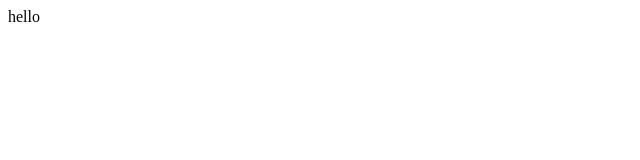
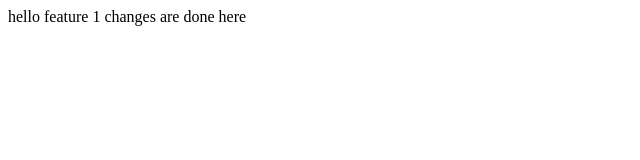
Before and after one commit to PraveenHelavi/Localrepo, a plain HTML site: page index.html in a window 1280 px wide. Shown: the whole page, without its empty margins (0-640 px from the left). Drawn offline with Linux system fonts and the light colour scheme.

Commit message:
add new addition

```diff
--- a/index.html
+++ b/index.html
@@ -1,3 +1,4 @@
 <p>
     hello
+    feature 1 changes are done here
 </p>
```
